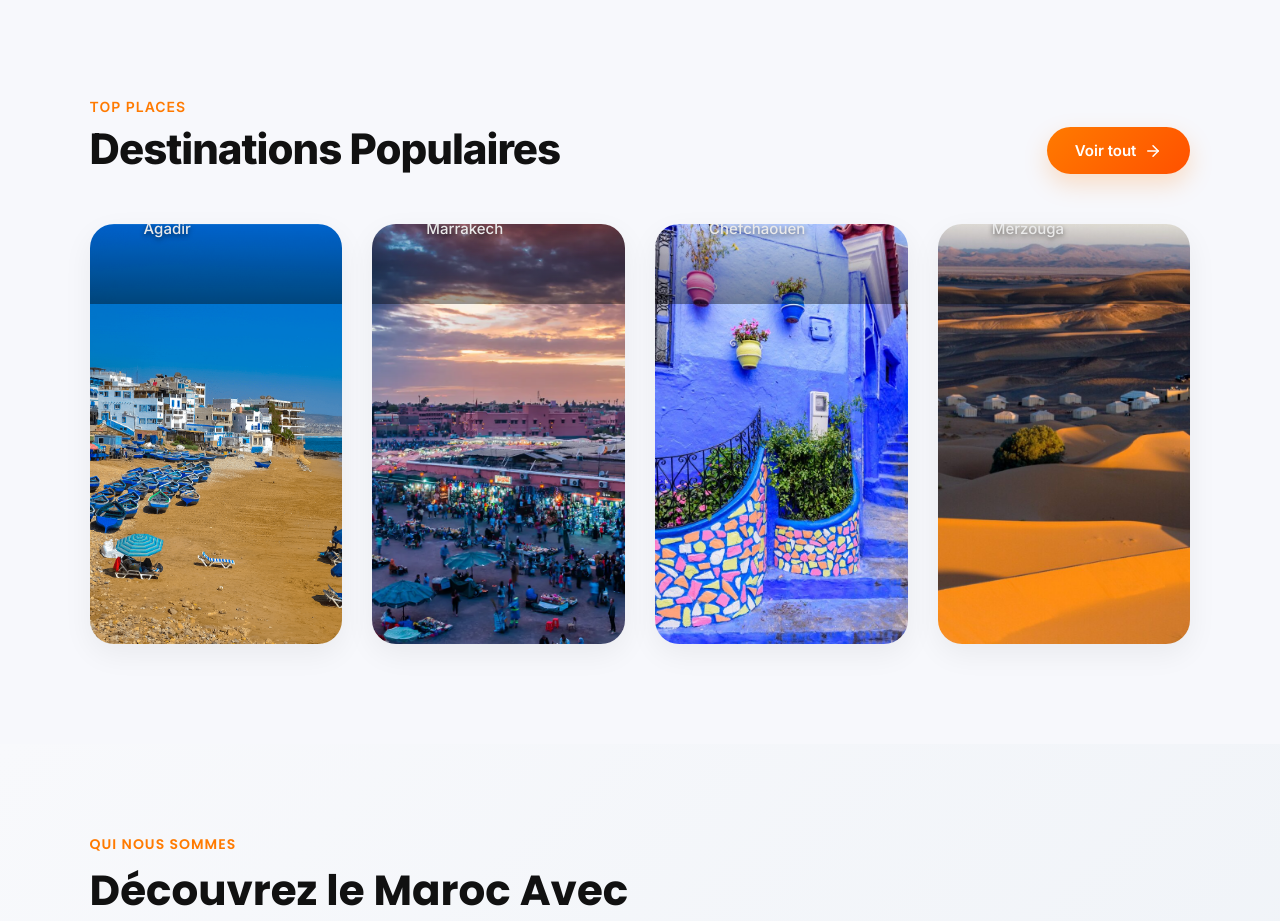
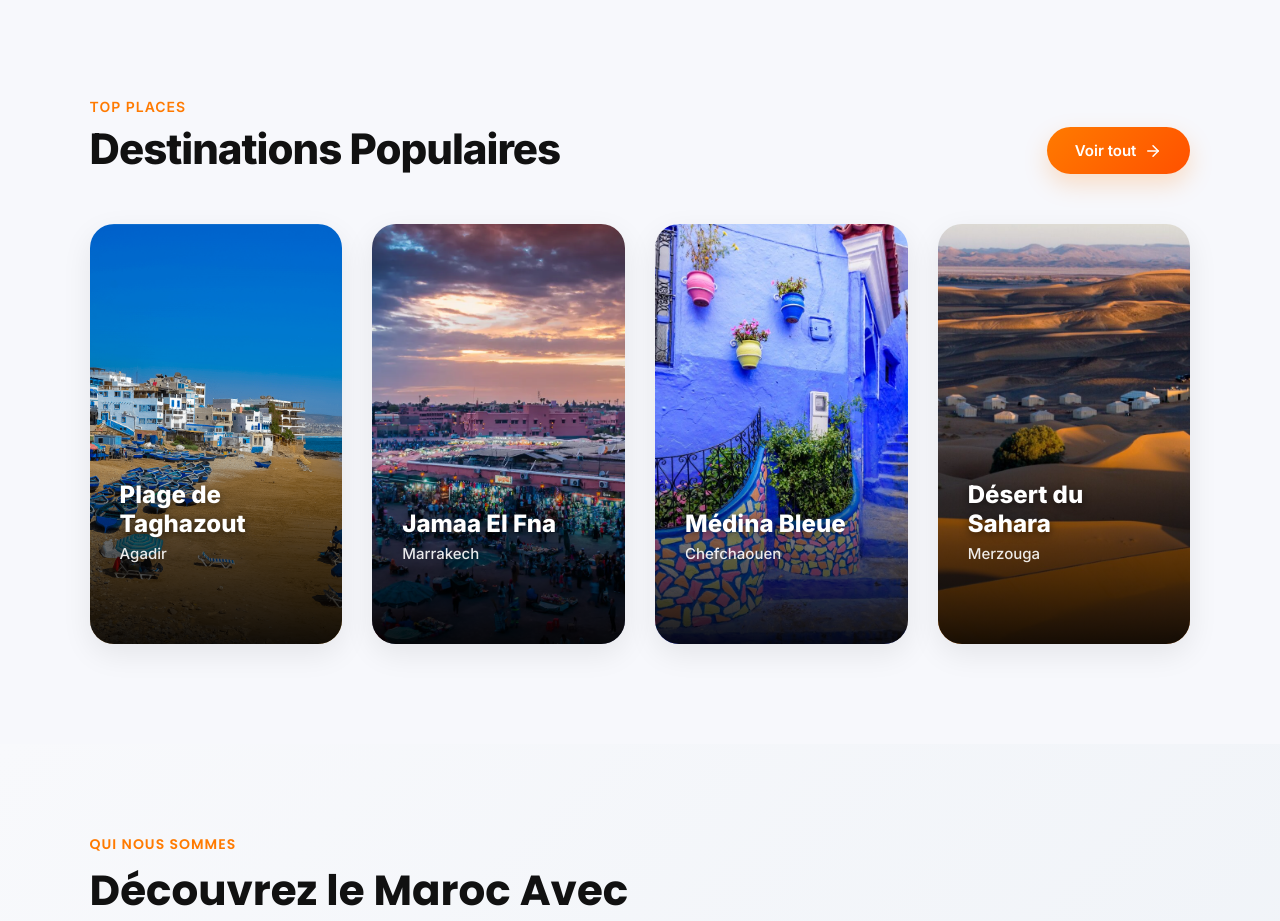
Before and after one commit to sanafangach/touriste-projet, a React (Create React App) app in the folder frontend/: page / in a window 1280 px wide. Shown: the part 802-1723 px from the top of the page. Built offline with nearby package versions, Linux system fonts and the light colour scheme; sample sign-in values are in the browser's storage.

Commit message:
modifie css page section

```diff
--- a/frontend/src/components/accueil/section.js
+++ b/frontend/src/components/accueil/section.js
@@ -1,7 +1,7 @@
 import React from "react";
 import { Link } from "react-router-dom";
 import { ArrowRight } from "lucide-react";
-import { useLanguage } from "./LanguageContext"; // 🔥 Import
+import { useLanguage } from "./LanguageContext";
 import "../css/section.css";
 
 import img1 from "../../assets/taghazot.png";
@@ -10,9 +10,8 @@ import img3 from "../../assets/Chefchaouen.jpg";
 import img4 from "../../assets/Merzouga.jpg";
 
 function PopularDestination() {
-  const { t, lang } = useLanguage(); // 🔥 Utilisation du contexte
+  const { t, lang } = useLanguage();
 
-  // Données traduites selon la langue
   const getPlaces = () => {
     const basePlaces = [
       { id: 1, image: img1, link: "/destination/agadir" },
@@ -64,17 +63,15 @@ function PopularDestination() {
 
       <div className="popular-grid">
         {places.map((item) => (
-          <Link to={item.link} className="popular-card group" key={item.id}>
-            <div className="card-bg" style={{ backgroundImage: `url(${item.image})` }}></div>
-            <div className="card-overlay">
-              <div className="card-content">
-                <h3>{item.place}</h3>
-                <p>{item.city}</p>
-                <div className="card-hover-indicator">
-                  <span>{lang === "FR" ? "Explorer" : lang === "AR" ? "استكشف" : "Explore"}</span>
-                  <ArrowRight size={16} />
-                </div>
-              </div>
+          <Link to={item.link} className="popular-card" key={item.id}>
+            <img src={item.image} alt={item.place} />
+            <div className="card-info">
+              <h3>{item.place}</h3>
+              <p>{item.city}</p>
+              <span className="card-btn">
+                {lang === "FR" ? "Explorer" : lang === "AR" ? "استكشف" : "Explore"}
+                <ArrowRight size={16} />
+              </span>
             </div>
           </Link>
         ))}
--- a/frontend/src/components/css/section.css
+++ b/frontend/src/components/css/section.css
@@ -2,14 +2,8 @@
    POPULAR DESTINATIONS - MODERN UI
 ================================= */
 
-*{
-  margin:0;
-  padding:0;
-  box-sizing:border-box;
-}
-
-body{
-  font-family:'Inter', 'Poppins', sans-serif;
+body {
+  font-family: 'Inter', 'Poppins', sans-serif;
 }
 
 /* ================= DARK MODE ================= */
@@ -22,67 +16,62 @@ body{
 }
 
 /* ================= SECTION ================= */
-
-.popular-section{
-  width:100%;
-  padding:100px 7%;
-  background:#f7f8fc;
+.popular-section {
+  width: 100%;
+  padding: 100px 7%;
+  background: #f7f8fc;
   transition: background 0.4s ease;
 }
 
 /* ================= HEADER ================= */
-
-.popular-header{
-  display:flex;
-  justify-content:space-between;
-  align-items:flex-end;
-  margin-bottom:50px;
-  flex-wrap:wrap;
-  gap:20px;
+.popular-header {
+  display: flex;
+  justify-content: space-between;
+  align-items: flex-end;
+  margin-bottom: 50px;
+  flex-wrap: wrap;
+  gap: 20px;
 }
 
-.mini-title{
-  font-size:14px;
-  font-weight:700;
-  color:#ff7a00;
-  text-transform:uppercase;
-  letter-spacing:2px;
+.mini-title {
+  font-size: 14px;
+  font-weight: 700;
+  color: #ff7a00;
+  text-transform: uppercase;
+  letter-spacing: 2px;
   margin-bottom: 8px;
 }
 
-.popular-header h2{
-  font-size:42px;
-  font-weight:800;
-  color:#111;
+.popular-header h2 {
+  font-size: 42px;
+  font-weight: 800;
+  color: #111;
   letter-spacing: -1px;
   transition: color 0.4s ease;
 }
 
-/* VIEW ALL BUTTON (LINK STYLE) */
-.view-btn{
-  display:inline-flex;
+/* VIEW ALL BUTTON */
+.view-btn {
+  display: inline-flex;
   align-items: center;
   gap: 8px;
-  padding:14px 30px;
-  border-radius:50px;
-  text-decoration:none;
-
-  background:rgba(255, 122, 0, 0.1);
-  color:#ff7a00;
+  padding: 14px 30px;
+  border-radius: 50px;
+  text-decoration: none;
+  background: rgba(255, 122, 0, 0.1);
+  color: #ff7a00;
   border: 1px solid rgba(255, 122, 0, 0.3);
-
-  font-size:15px;
-  font-weight:600;
-
-  transition:all 0.4s cubic-bezier(0.175, 0.885, 0.32, 1.275);
+  font-size: 15px;
+  font-weight: 600;
+  transition: all 0.4s cubic-bezier(0.175, 0.885, 0.32, 1.275);
 }
 
-.view-btn:hover{
-  background:linear-gradient(135deg,#ff7a00,#ff4d00);
-  color:white;
-  transform:translateY(-3px);
+.view-btn:hover {
+  background: linear-gradient(135deg, #ff7a00, #ff4d00);
+  color: white;
+  transform: translateY(-3px);
   border-color: transparent;
-  box-shadow:0 15px 30px rgba(255,122,0,0.3);
+  box-shadow: 0 15px 30px rgba(255, 122, 0, 0.3);
 }
 
 .arrow-icon {
@@ -94,153 +83,163 @@ body{
 }
 
 /* ================= GRID ================= */
-
-.popular-grid{
-  display:grid;
-  grid-template-columns:repeat(4, 1fr);
-  gap:30px;
+.popular-grid {
+  display: grid;
+  grid-template-columns: repeat(4, 1fr);
+  gap: 30px;
 }
 
 /* ================= CARD ================= */
-
-.popular-card{
-  height:420px;
-  border-radius:24px;
-  overflow:hidden;
-  position:relative;
-  cursor:pointer;
-  text-decoration:none;
-  box-shadow:0 10px 30px rgba(0,0,0,0.06);
-  transform-style: preserve-3d;
-  perspective: 1000px;
+.popular-card {
+  height: 420px;
+  border-radius: 24px;
+  overflow: hidden;
+  position: relative;
+  cursor: pointer;
+  text-decoration: none;
+  display: block;
+  box-shadow: 0 10px 30px rgba(0, 0, 0, 0.08);
 }
 
-.card-bg {
+/* Image */
+.popular-card img {
   position: absolute;
   top: 0;
   left: 0;
   width: 100%;
   height: 100%;
-  background-size:cover;
-  background-position:center;
-  transition:transform 0.7s cubic-bezier(0.25, 0.46, 0.45, 0.94);
+  object-fit: cover;
+  transition: transform 0.7s ease;
 }
 
-.popular-card:hover .card-bg {
-  transform:scale(1.1);
+.popular-card:hover img {
+  transform: scale(1.1);
 }
 
-.popular-card:hover{
-  box-shadow:0 25px 50px rgba(0,0,0,0.2);
+/* ================= INFO LTAHT ================= */
+.card-info {
+  position: absolute;
+  bottom: 0;
+  left: 0;
+  right: 0;
+  padding: 30px;
+  padding-top: 80px;
+
+  /* Gradient sombra bach text yban */
+  background: linear-gradient(
+    to top,
+    rgba(0, 0, 0, 0.9) 0%,
+    rgba(0, 0, 0, 0.6) 40%,
+    rgba(0, 0, 0, 0.1) 80%,
+    rgba(0, 0, 0, 0) 100%
+  );
+
+  transition: all 0.4s ease;
 }
 
-/* DARK OVERLAY */
-.card-overlay{
-  position:absolute;
-  inset:0;
-  display:flex;
-  flex-direction:column;
-  justify-content:flex-end;
-  padding:30px;
-  background:linear-gradient(
+/* Hover: Orange gradient */
+.popular-card:hover .card-info {
+  background: linear-gradient(
     to top,
-    rgba(0,0,0,0.85) 0%,
-    rgba(0,0,0,0.4) 40%,
-    rgba(0,0,0,0) 100%
-  );
-  transition: background 0.4s ease;
-}
-
-.popular-card:hover .card-overlay {
-  background:linear-gradient(
-    to top,
-    rgba(255, 122, 0, 0.9) 0%,
-    rgba(0,0,0,0.5) 50%,
-    rgba(0,0,0,0) 100%
+    rgba(255, 122, 0, 0.95) 0%,
+    rgba(255, 122, 0, 0.6) 35%,
+    rgba(0, 0, 0, 0.3) 80%,
+    rgba(0, 0, 0, 0) 100%
   );
 }
 
-.card-content {
-  transform: translateY(20px);
-  transition: transform 0.4s cubic-bezier(0.175, 0.885, 0.32, 1.275);
+/* ================= TEXT DIMNA LTAHT ================= */
+.card-info h3 {
+  color: white;
+  font-size: 24px;
+  font-weight: 800;
+  margin-bottom: 6px;
+  text-shadow: 0 2px 8px rgba(0, 0, 0, 0.6);
 }
 
-.popular-card:hover .card-content {
+.card-info p {
+  color: rgba(255, 255, 255, 0.9);
+  font-size: 15px;
+  font-weight: 500;
+  margin-bottom: 0; /* HNA: Ma kaynch margin ltaht */
+}
+
+/* ================= EXPLORER - YBAN FACH HOVER ================= */
+.card-btn {
+  display: inline-flex;
+  align-items: center;
+  gap: 8px;
+
+  background: rgba(255, 255, 255, 0.2);
+  backdrop-filter: blur(10px);
+  -webkit-backdrop-filter: blur(10px);
+
+  padding: 10px 20px;
+  border-radius: 50px;
+  border: 1px solid rgba(255, 255, 255, 0.3);
+
+  color: white;
+  font-size: 14px;
+  font-weight: 600;
+
+  /* HNA: Hidden by default */
+  opacity: 0;
+  transform: translateY(15px);
+  transition: all 0.4s ease;
+
+  margin-top: 12px; /* HNA: Margin mn lfo9 */
+}
+
+/* HNA: Yban fach hover */
+.popular-card:hover .card-btn {
+  opacity: 1;
   transform: translateY(0);
 }
 
-/* TEXT INSIDE IMAGE */
-.card-content h3{
-  color:white;
-  font-size:24px;
-  font-weight:800;
-  margin-bottom:8px;
-  text-shadow: 0 4px 10px rgba(0,0,0,0.5);
+/* Icon */
+.card-btn svg {
+  transition: transform 0.3s ease;
 }
 
-.card-content p{
-  color:#eaeaea;
-  font-size:15px;
-  font-weight: 500;
-  text-shadow: 0 2px 5px rgba(0,0,0,0.5);
-}
-
-.card-hover-indicator {
-  display: flex;
-  align-items: center;
-  gap: 8px;
-  color: white;
-  margin-top: 15px;
-  opacity: 0;
-  transform: translateY(15px);
-  transition: all 0.4s ease;
-  font-weight: 600;
-  font-size: 14px;
-  text-transform: uppercase;
-  letter-spacing: 1px;
-}
-
-.popular-card:hover .card-hover-indicator {
-  opacity: 1;
-  transform: translateY(0);
-  transition-delay: 0.1s;
+.popular-card:hover .card-btn svg {
+  transform: translateX(4px);
 }
 
 /* ================= RESPONSIVE ================= */
 
 /* DESKTOP SMALL */
-@media(max-width:1200px){
-  .popular-grid{
-    grid-template-columns:repeat(3,1fr);
+@media (max-width: 1200px) {
+  .popular-grid {
+    grid-template-columns: repeat(3, 1fr);
   }
 }
 
 /* TABLET */
-@media(max-width:900px){
-  .popular-grid{
-    grid-template-columns:repeat(2,1fr);
+@media (max-width: 900px) {
+  .popular-grid {
+    grid-template-columns: repeat(2, 1fr);
   }
-  .popular-card{
-    height:350px;
+  .popular-card {
+    height: 350px;
   }
 }
 
 /* MOBILE */
-@media(max-width:600px){
+@media (max-width: 600px) {
   .popular-section {
     padding: 60px 5%;
   }
-  .popular-grid{
-    grid-template-columns:1fr;
+  .popular-grid {
+    grid-template-columns: 1fr;
   }
-  .popular-header{
+  .popular-header {
     flex-direction: column;
     align-items: flex-start;
   }
-  .popular-header h2{
-    font-size:32px;
+  .popular-header h2 {
+    font-size: 32px;
   }
-  .popular-card{
-    height:300px;
+  .popular-card {
+    height: 300px;
   }
 }
```
